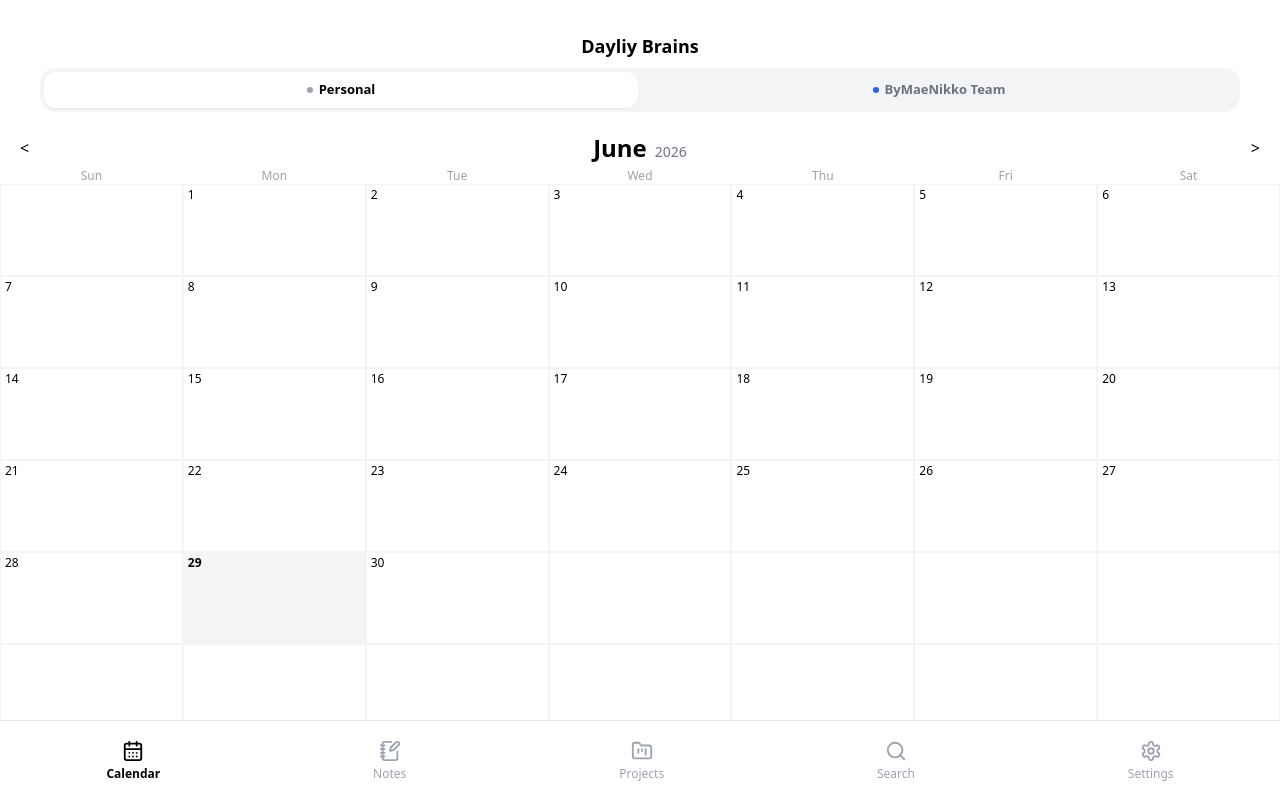
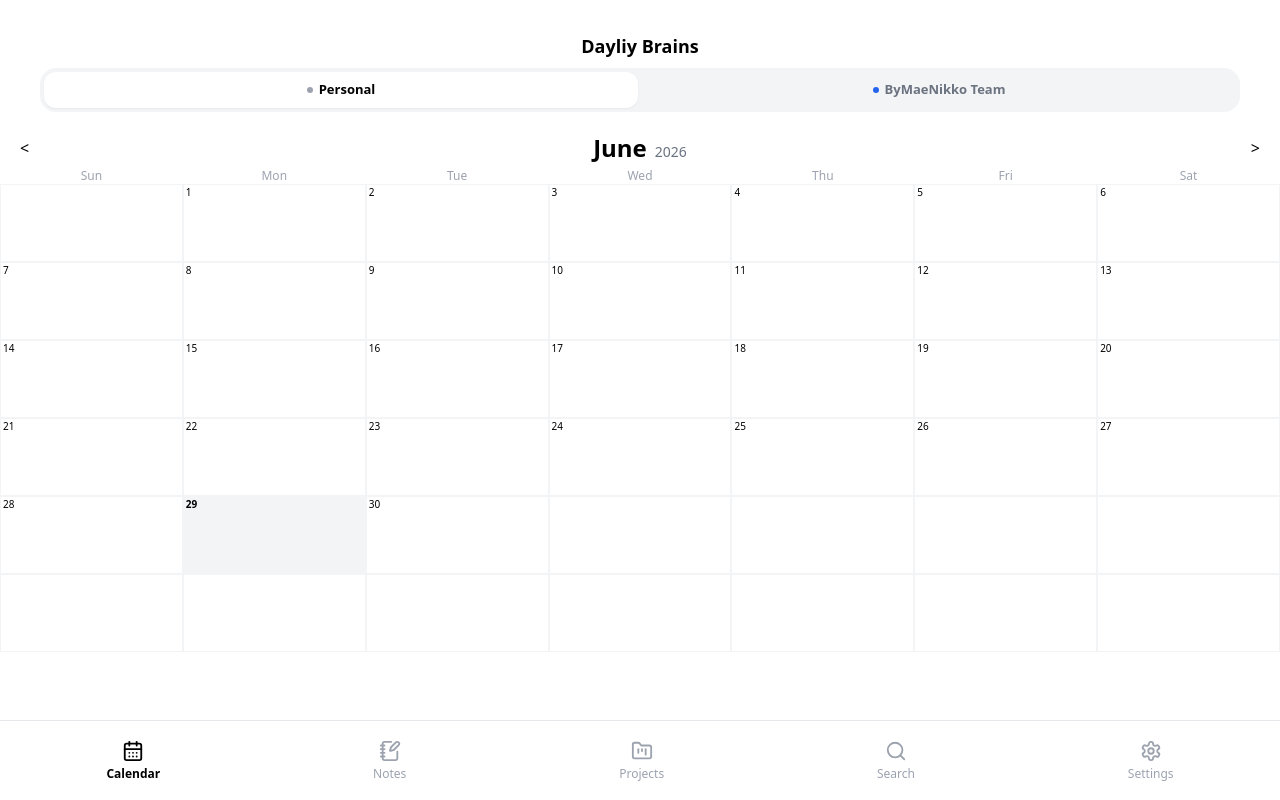
Before and after one commit to gitokagura-hub/Hibi-app, a React (Vite) app: page / in a window 1280 px wide. Built offline with nearby package versions, Linux system fonts and the light colour scheme.

Commit message:
fix: revert calendar cell height to 78px (92px broke page-scroll snapping); keep 4 items per cell by shrinking font/spacing instead

```diff
--- a/src/pages/CalendarPage.jsx
+++ b/src/pages/CalendarPage.jsx
@@ -197,7 +197,7 @@ export default function CalendarPage({ setTab }) {
           </div>
 
           {/* Calendar */}
-          <div className="grid grid-cols-7" style={{ gridAutoRows: "92px" }}>
+          <div className="grid grid-cols-7" style={{ gridAutoRows: "78px" }}>
             {grid.map((d, index) => {
               if (!d) return <div key={index} className="border border-gray-100" />;
               const ds = dateOf(d);
@@ -208,14 +208,14 @@ export default function CalendarPage({ setTab }) {
                 <button
                   key={index}
                   onClick={() => selectDate(ds)}
-                  className={`border border-gray-100 flex flex-col items-start justify-start p-1 text-left ${isSelected ? "bg-gray-100" : ""}`}
+                  className={`border border-gray-100 flex flex-col items-start justify-start p-0.5 text-left ${isSelected ? "bg-gray-100" : ""}`}
                 >
-                  <span className={`text-xs leading-none mb-0.5 ${isToday ? "font-bold" : ""}`}>{d}</span>
-                  <div className="flex flex-col gap-0.5 w-full">
+                  <span className={`text-[10px] leading-none mb-0.5 ${isToday ? "font-bold" : ""}`}>{d}</span>
+                  <div className="flex flex-col gap-px w-full">
                     {items.map((it, i) => (
                       <span
                         key={i}
-                        className={`text-[7px] leading-tight px-1 rounded overflow-hidden whitespace-nowrap w-full ${it.kind === "event" ? "bg-gray-200" : "bg-gray-100 text-gray-500"}`}
+                        className={`text-[6px] leading-[1.3] px-0.5 rounded overflow-hidden whitespace-nowrap w-full ${it.kind === "event" ? "bg-gray-200" : "bg-gray-100 text-gray-500"}`}
                       >
                         {it.kind === "event" ? it.title : `${it.completed ? "☑" : "☐"} ${it.title}`}
                       </span>
```
